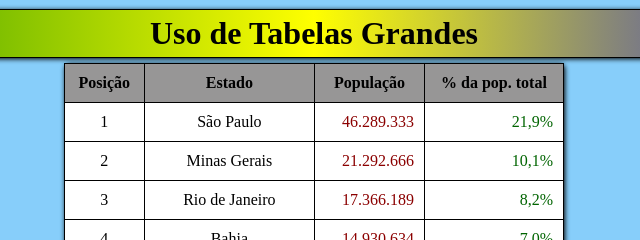
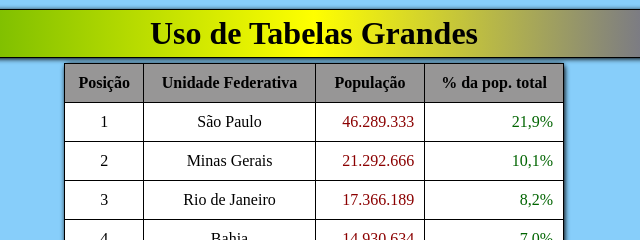
Before and after one commit to HamiltonTrindadeJunior/table, a plain HTML site: page index.html in a window 1280 px wide. Shown: the top 240 px of the page, 326-966 px from the left. Drawn offline with Linux system fonts and the light colour scheme.

Commit message:
refactor: alter index

```diff
--- a/index.html
+++ b/index.html
@@ -15,7 +15,7 @@
         <thead>
             <tr>
                 <th>Posição</th>
-                <th>Estado</th>
+                <th>Unidade Federativa</th>
                 <th>População</th>
                 <th>% da pop. total</th>
             </tr>
```
